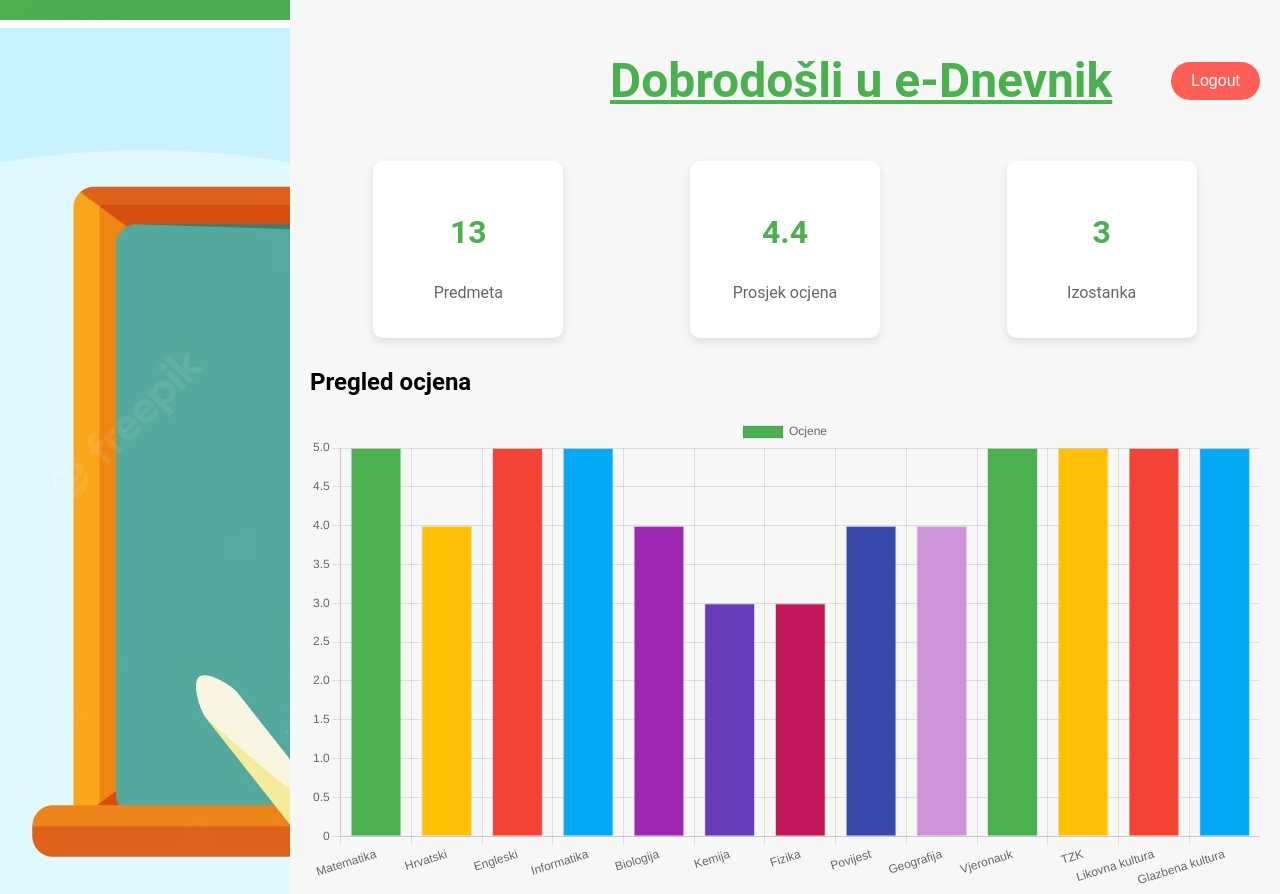
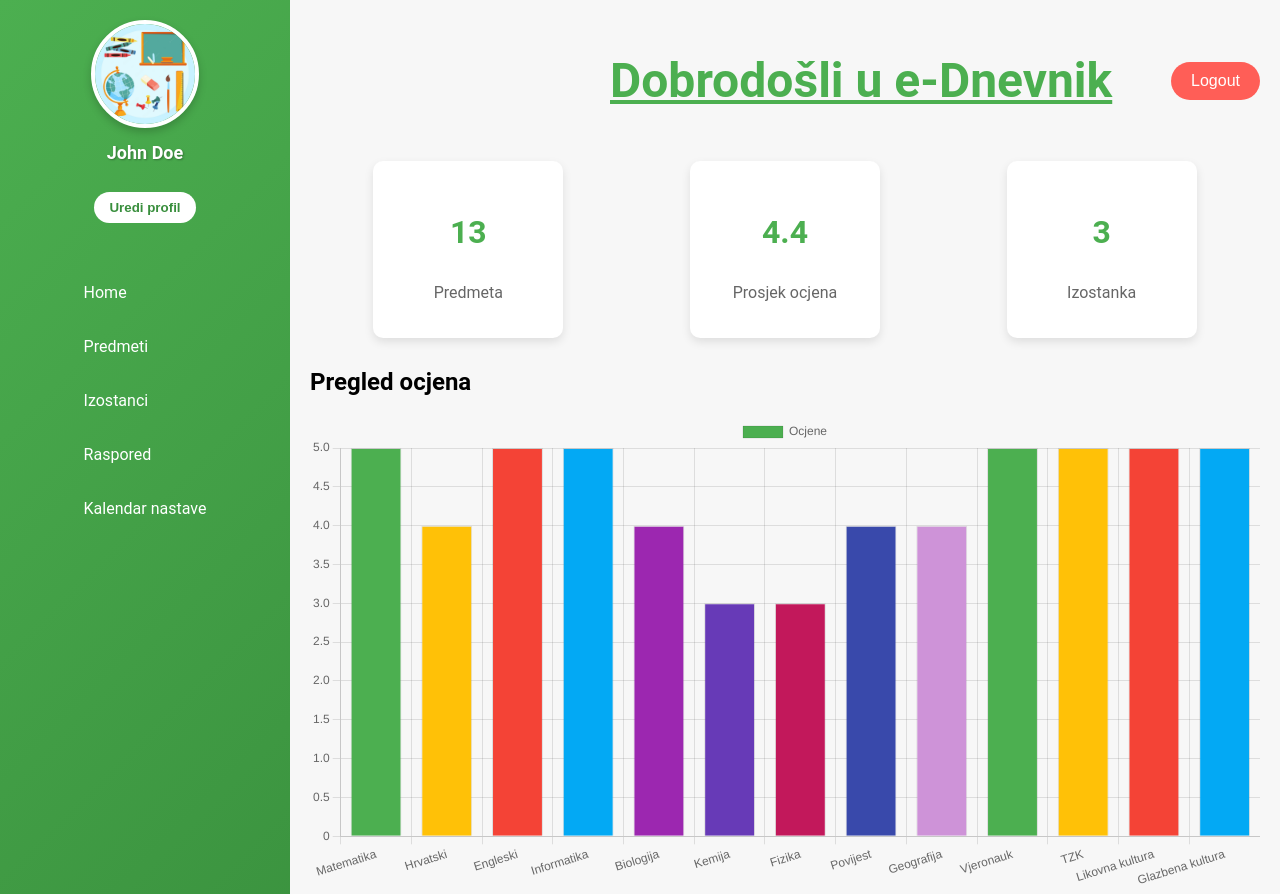
Before and after one commit to DivicM/UPI_Projekt, a website: page frontend/home.html in a window 1280 px wide. Shown: the top 894 px of the page. Drawn offline with nearby package versions, Linux system fonts and the light colour scheme; files that its build step writes are made by us from their sources.

Commit message:
Update home.html

```diff
--- a/frontend/home.html
+++ b/frontend/home.html
@@ -1,23 +1,21 @@
 <!DOCTYPE html>
 <html lang="en">
-
 <head>
   <meta charset="UTF-8">
   <meta name="viewport" content="width=device-width, initial-scale=1.0">
   <title>e-Dnevnik - Home</title>
-  <link rel="stylesheet" href="/styles/eDnevnik.css">
+  <link rel="stylesheet" href="/frontend/styles/eDnevnik.css">
   <script src="/frontend/js/home.js" defer></script>
   <script src="https://cdn.jsdelivr.net/npm/chart.js"></script>
 </head>
-
 <body>
   <div class="dashboard">
     <!-- Sidebar -->
     <aside class="sidebar">
-      <div class="profile">
-        <img src="/images/school.jpg" alt="Profile Picture">
-        <h2>John Doe</h2><br>
-        <button id="profile">Uredi profil</button>
+      <div class="picture">
+        <img id="profile-picture" src="/images/school.jpg" alt="Profile Picture">
+        <h2 id="user-name" class="user-name">John Doe</h2><br>
+        <button class="profile">Uredi profil</button>
       </div>
       <nav class="menu">
         <ul>
@@ -44,8 +42,8 @@
           <p>Predmeta</p>
         </div>
         <div class="stat">
-          <h3>4.4</h3>
-          <p>Prosjek ocjena</p>
+            <h3>4.4</h3>
+            <p>Prosjek ocjena</p>
         </div>
         <div class="stat">
           <h3>3</h3>
@@ -71,6 +69,6 @@
       </section>
     </main>
   </div>
+
 </body>
-
 </html>
```
